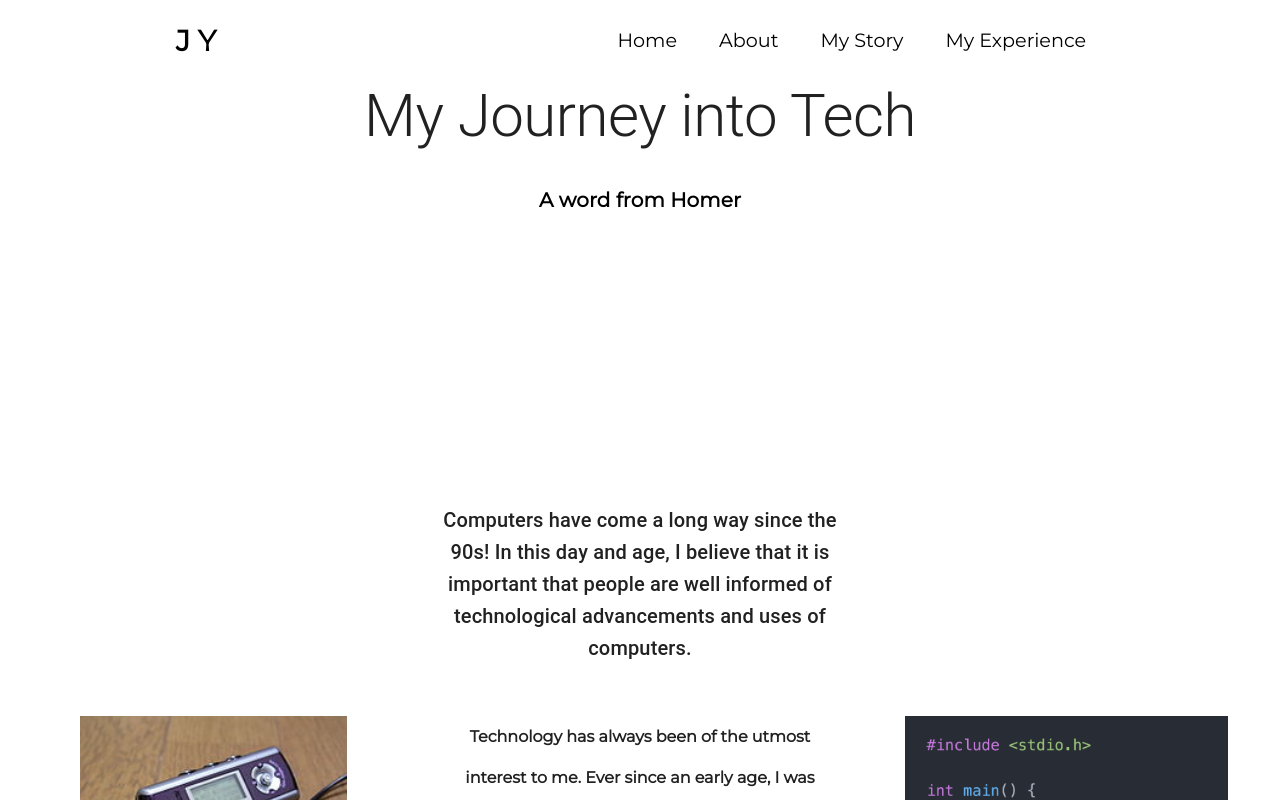
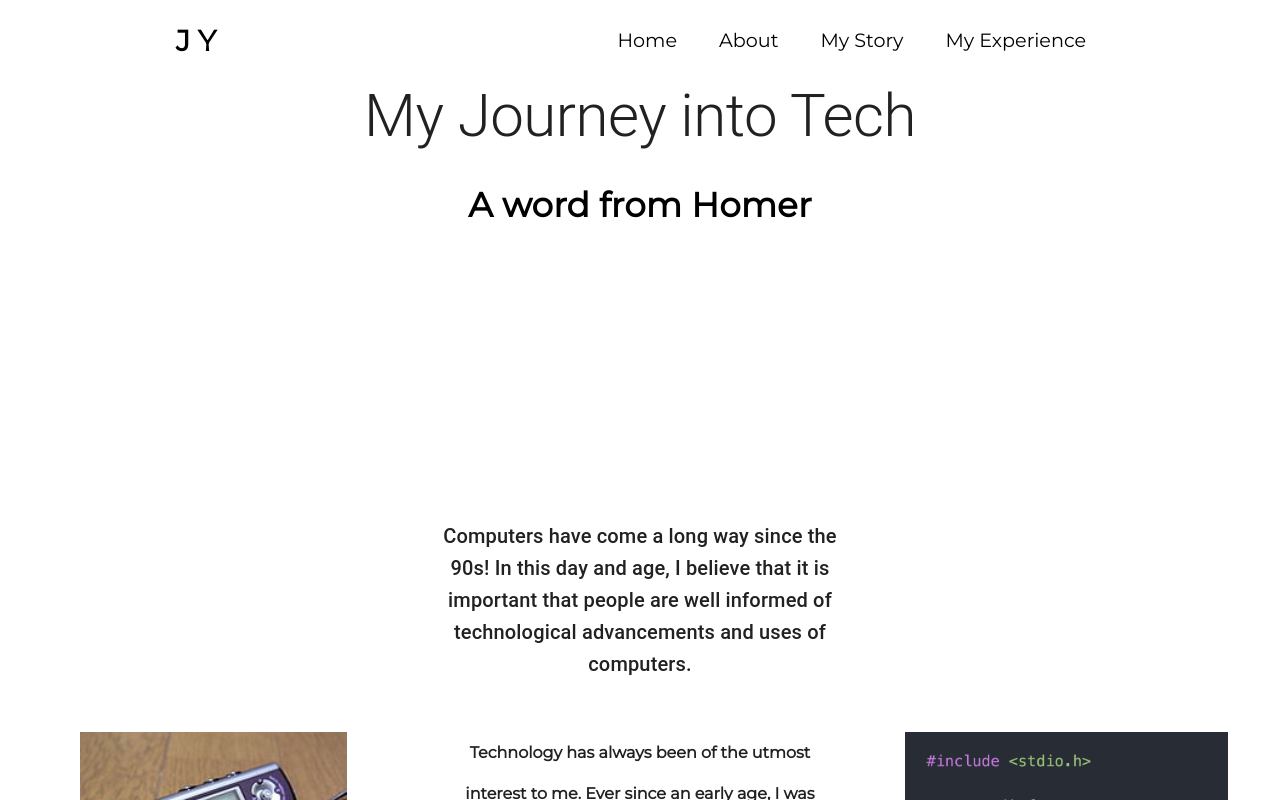
Before and after one commit to jyou044/personalwebsite, a React (Create React App) app: page /MyStory in a window 1280 px wide. Shown: the top 800 px of the page. Built offline with nearby package versions, Linux system fonts and the light colour scheme.

Commit message:
fixed header

```diff
--- a/src/components/Experience/Experience.js
+++ b/src/components/Experience/Experience.js
@@ -43,7 +43,7 @@ export default function Experience() {
                  <Grid container>
                     <Grid item xs={12} md={4}></Grid>
                     <Grid item xs={12} md={4} classes={classes.paraFormat}>
-                        <Typography variant="h6" align="center" gutterBottom><b>A word from Homer</b></Typography>
+                        <Typography variant="h4" align="center" gutterBottom><b>A word from Homer</b></Typography>
                     </Grid>
                 </Grid>
             <Grid container className={classes.videoFormat}>
```
